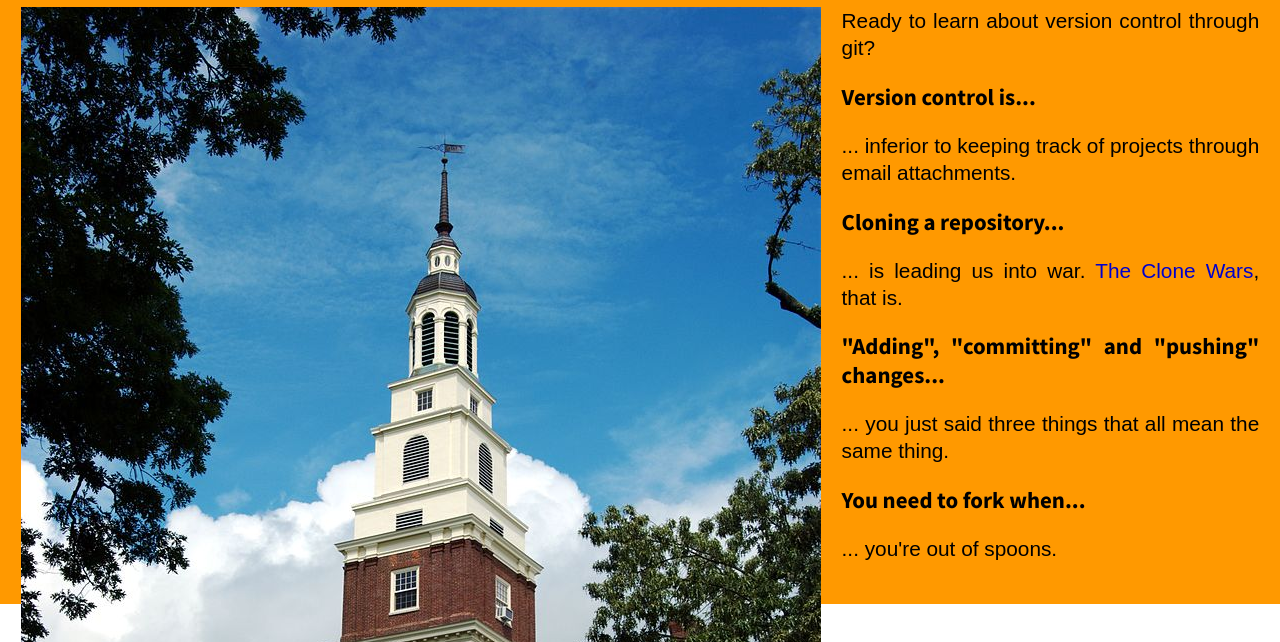
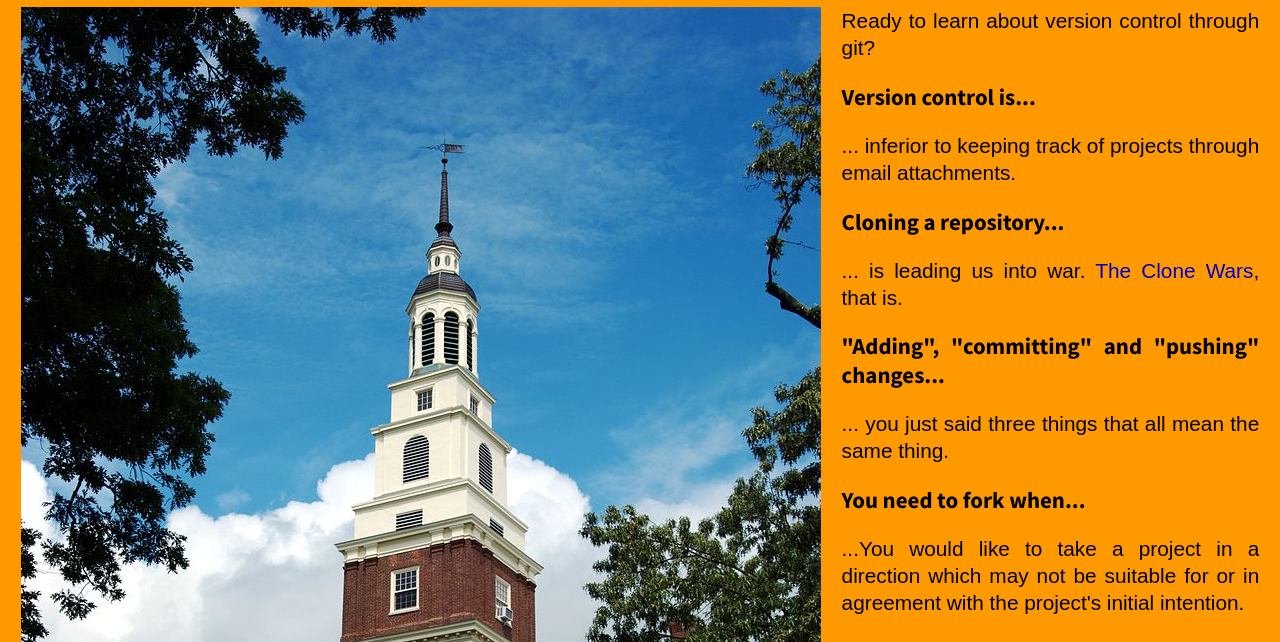
Before and after one commit to torresverae/torresverae.github.io, a plain HTML site: page index.html in a window 1280 px wide. Shown: the part 127-769 px from the top of the page. Drawn offline with Linux system fonts and the light colour scheme.

Commit message:
Provided improved example for forking a repository.

```diff
--- a/index.html
+++ b/index.html
@@ -29,9 +29,9 @@
 		<p>... you just said three things that all mean the same thing.</p>
 
                 <h2>You need to fork when...</h2>
-
-		<p>... you're out of spoons.</p>
-
+                <p>...You would like to take a project in a direction
+                 which may not be suitable for or in agreement with
+                 the project's initial intention.</p>
 
         </div>
 
```
